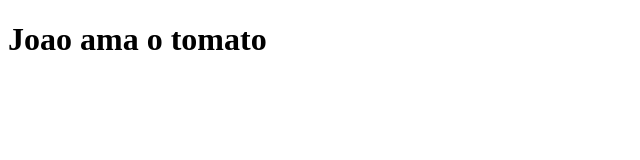
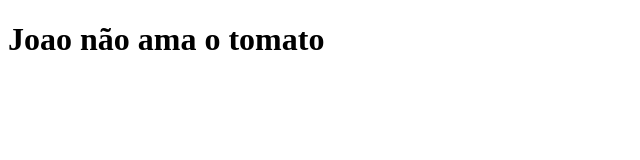
Before and after one commit to Yurilima5/agoravai, a plain HTML site: page index.html in a window 1280 px wide. Shown: the whole page, without its empty margins (0-640 px from the left). Drawn offline with Linux system fonts and the light colour scheme.

Commit message:
alteracao

```diff
--- a/index.html
+++ b/index.html
@@ -6,6 +6,6 @@
     <title>Document</title>
 </head>
 <body>
-    <h1>Joao ama o tomato</h1>
+    <h1>Joao não ama o tomato</h1>
 </body>
 </html>
```
